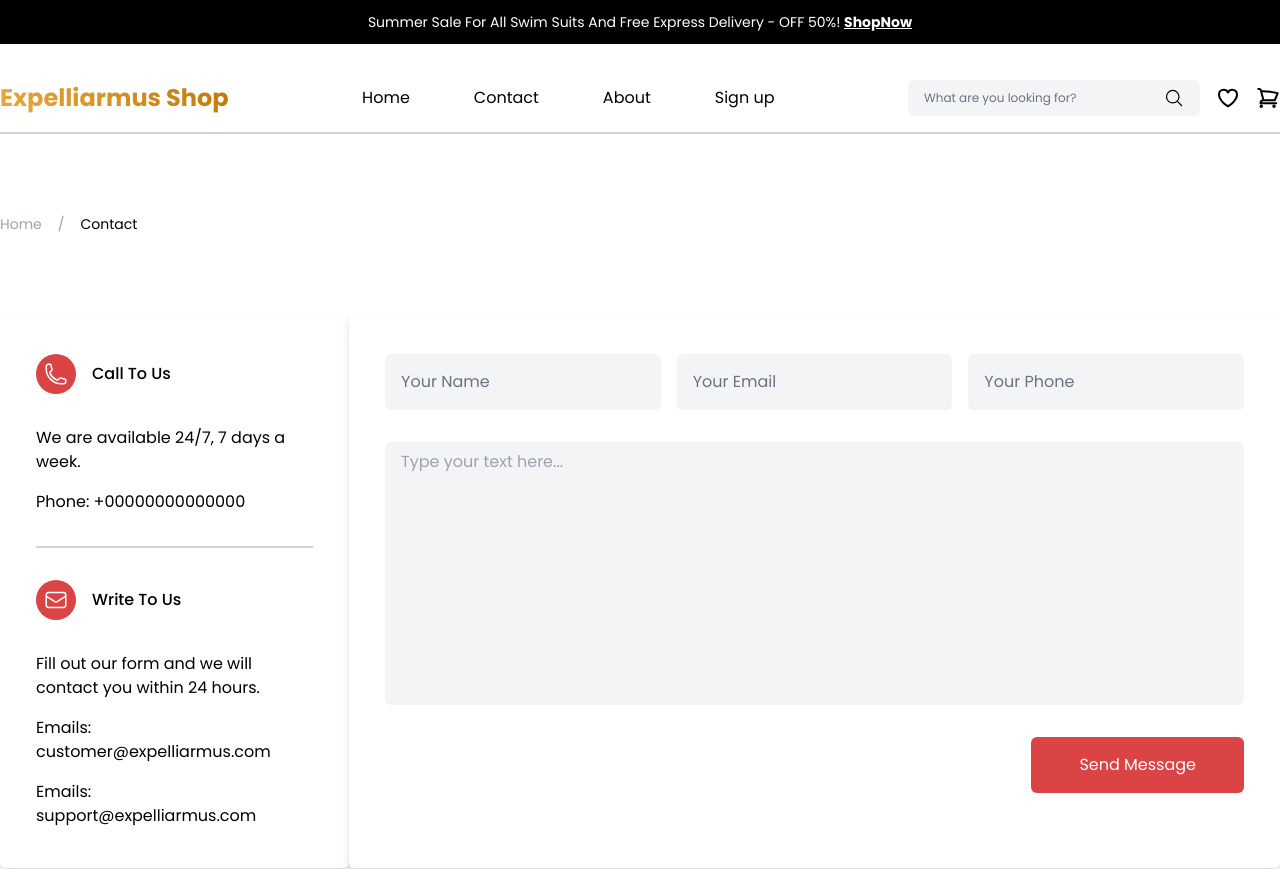
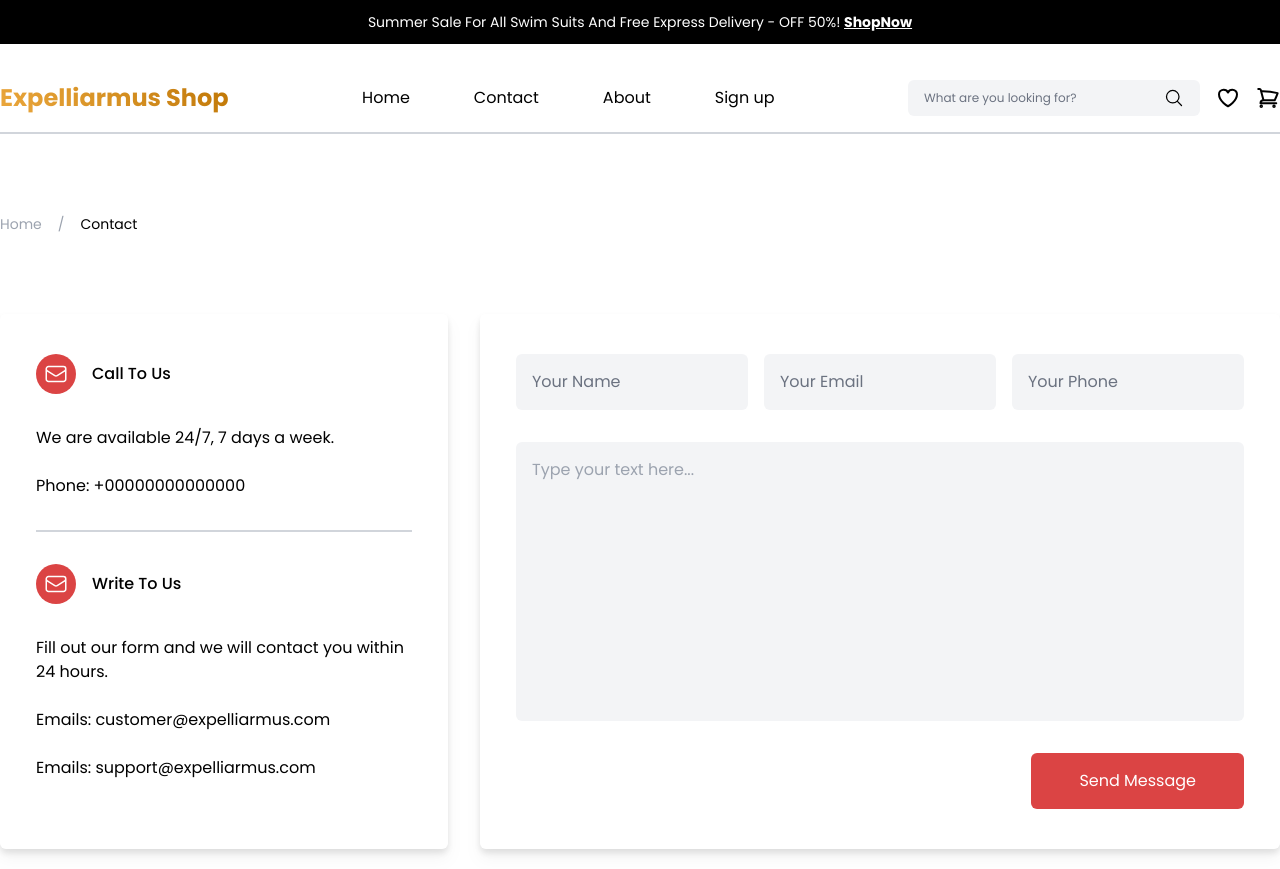
Before and after one commit to kulakovDev/Expelliarmus-Shop, a Vue app in the folder frontend/: page /contact in a window 1280 px wide. Shown: the top 869 px of the page. Built offline with nearby package versions, Linux system fonts and the light colour scheme.

Commit message:
change contact div from flex to grid

```diff
--- a/frontend/src/views/Contact.vue
+++ b/frontend/src/views/Contact.vue
@@ -5,26 +5,26 @@
     </section>
 
     <section class="container mx-auto my-20">
-      <div class="flex justify-between mt-20">
-        <div class="py-10 px-9 rounded-md bg-white drop-shadow-lg">
-          <div class="flex flex-col gap-y-8 max-w-80">
+      <div class="grid grid-cols-1 md:grid-cols-[auto,1fr] gap-8 mt-20">
+        <div class="py-10 px-9 rounded-md bg-white drop-shadow-lg max-w-md mx-auto">
+          <div class="flex flex-col gap-y-8">
             <div class="space-y-8">
-              <div class="flex justify-start items-center gap-x-4">
+              <div class="flex items-center gap-x-4">
                 <div class="w-10 h-10 rounded-full bg-[#db4444] flex justify-center items-center text-white">
                   <svg xmlns="http://www.w3.org/2000/svg" fill="none" viewBox="0 0 24 24" stroke-width="1.5" stroke="currentColor" class="size-6">
-                    <path stroke-linecap="round" stroke-linejoin="round" d="M2.25 6.75c0 8.284 6.716 15 15 15h2.25a2.25 2.25 0 0 0 2.25-2.25v-1.372c0-.516-.351-.966-.852-1.091l-4.423-1.106c-.44-.11-.902.055-1.173.417l-.97 1.293c-.282.376-.769.542-1.21.38a12.035 12.035 0 0 1-7.143-7.143c-.162-.441.004-.928.38-1.21l1.293-.97c.363-.271.527-.734.417-1.173L6.963 3.102a1.125 1.125 0 0 0-1.091-.852H4.5A2.25 2.25 0 0 0 2.25 4.5v2.25Z" />
+                    <path stroke-linecap="round" stroke-linejoin="round" d="M21.75 6.75v10.5a2.25 2.25 0 0 1-2.25 2.25h-15a2.25 2.25 0 0 1-2.25-2.25V6.75m19.5 0A2.25 2.25 0 0 0 19.5 4.5h-15a2.25 2.25 0 0 0-2.25 2.25m19.5 0v.243a2.25 2.25 0 0 1-1.07 1.916l-7.5 4.615a2.25 2.25 0 0 1-2.36 0L3.32 8.91a2.25 2.25 0 0 1-1.07-1.916V6.75" />
                   </svg>
                 </div>
                 <span class="text-base font-medium">Call To Us</span>
               </div>
-              <div class="space-y-4">
+              <div class="space-y-6">
                 <p>We are available 24/7, 7 days a week.</p>
                 <p>Phone: +00000000000000</p>
               </div>
             </div>
             <hr class="h-[2px] bg-gray-300 border-0">
             <div class="space-y-8">
-              <div class="flex justify-start items-center gap-x-4">
+              <div class="flex items-center gap-x-4">
                 <div class="w-10 h-10 rounded-full bg-[#db4444] flex justify-center items-center text-white">
                   <svg xmlns="http://www.w3.org/2000/svg" fill="none" viewBox="0 0 24 24" stroke-width="1.5" stroke="currentColor" class="size-6">
                     <path stroke-linecap="round" stroke-linejoin="round" d="M21.75 6.75v10.5a2.25 2.25 0 0 1-2.25 2.25h-15a2.25 2.25 0 0 1-2.25-2.25V6.75m19.5 0A2.25 2.25 0 0 0 19.5 4.5h-15a2.25 2.25 0 0 0-2.25 2.25m19.5 0v.243a2.25 2.25 0 0 1-1.07 1.916l-7.5 4.615a2.25 2.25 0 0 1-2.36 0L3.32 8.91a2.25 2.25 0 0 1-1.07-1.916V6.75" />
@@ -32,7 +32,7 @@
                 </div>
                 <span class="text-base font-medium">Write To Us</span>
               </div>
-              <div class="space-y-4">
+              <div class="space-y-6">
                 <p>Fill out our form and we will contact you within 24 hours.</p>
                 <p>Emails: customer@expelliarmus.com</p>
                 <p>Emails: support@expelliarmus.com</p>
@@ -41,10 +41,10 @@
           </div>
         </div>
 
-        <div class="py-10 px-9 rounded-md bg-white drop-shadow-lg">
-          <form class="flex flex-col gap-y-8">
-            <div class="flex justify-between gap-x-4">
-              <div class="flex items-center bg-gray-100 rounded-md px-4 py-4 focus-within:ring-2 focus-within:ring-gray-500 max-w-xs">
+        <div class="py-10 px-9 rounded-md bg-white drop-shadow-lg flex-grow">
+          <form class="grid gap-y-8">
+            <div class="grid grid-cols-1 sm:grid-cols-3 gap-4">
+              <div class="flex items-center bg-gray-100 rounded-md px-4 py-4 focus-within:ring-2 focus-within:ring-gray-500">
                 <input
                     id="name"
                     type="text"
@@ -52,14 +52,14 @@
                     class="w-full bg-gray-100 outline-none text-gray-700 placeholder-gray-500 text-base"
                 />
               </div>
-              <div class="flex items-center bg-gray-100 rounded-md px-4 py-2 focus-within:ring-2 focus-within:ring-gray-500 max-w-xs">
+              <div class="flex items-center bg-gray-100 rounded-md px-4 py-4 focus-within:ring-2 focus-within:ring-gray-500">
                 <input
                     type="text"
                     placeholder="Your Email"
                     class="w-full bg-gray-100 outline-none text-gray-700 placeholder-gray-500 text-base"
                 />
               </div>
-              <div class="flex items-center bg-gray-100 rounded-md px-4 py-2 focus-within:ring-2 focus-within:ring-gray-500 max-w-xs">
+              <div class="flex items-center bg-gray-100 rounded-md px-4 py-4 focus-within:ring-2 focus-within:ring-gray-500">
                 <input
                     type="text"
                     placeholder="Your Phone"
@@ -67,7 +67,7 @@
                 />
               </div>
             </div>
-            <div class="bg-gray-100 rounded-md px-4 py-2 focus-within:ring-2 focus-within:ring-gray-500">
+            <div class="bg-gray-100 rounded-md px-4 py-4 focus-within:ring-2 focus-within:ring-gray-500">
               <textarea class="w-full bg-gray-100 border-none focus:outline-none resize-none" rows="10" placeholder="Type your text here..."></textarea>
             </div>
             <div class="flex justify-end">
```
